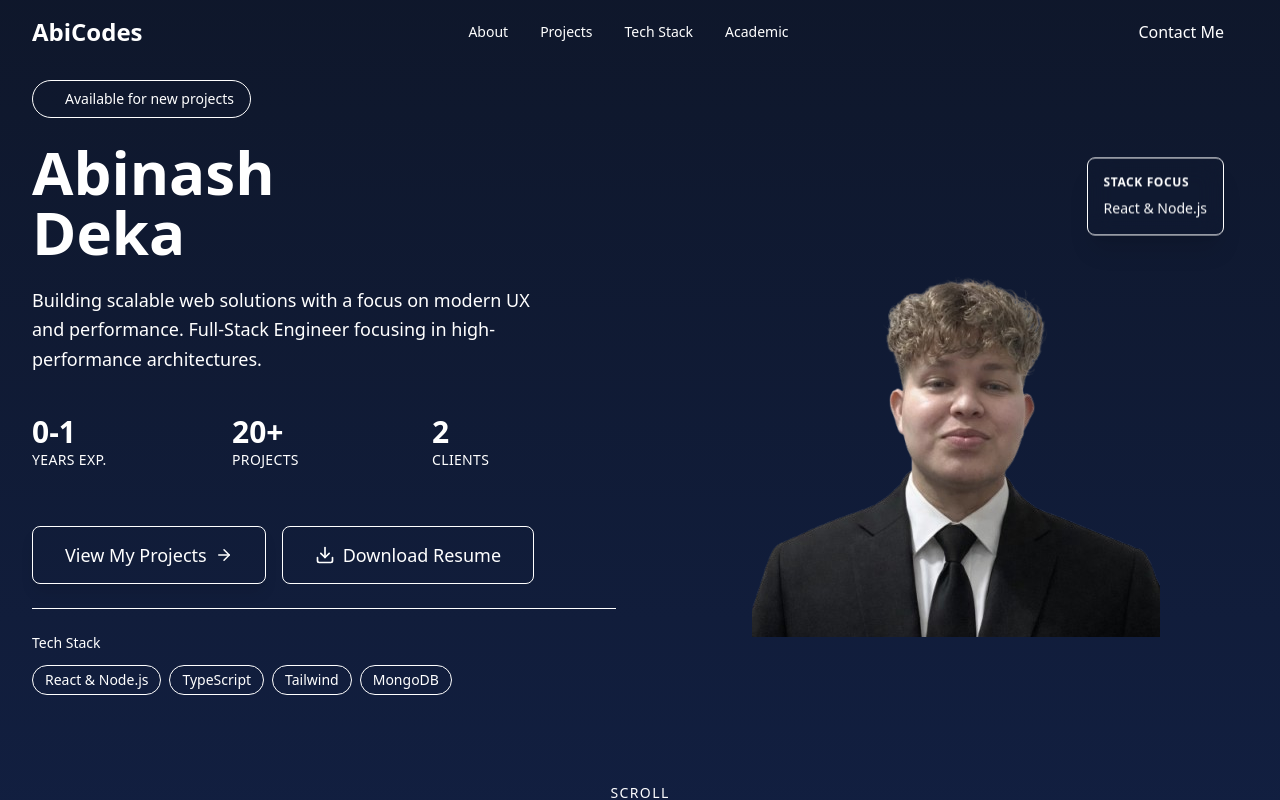
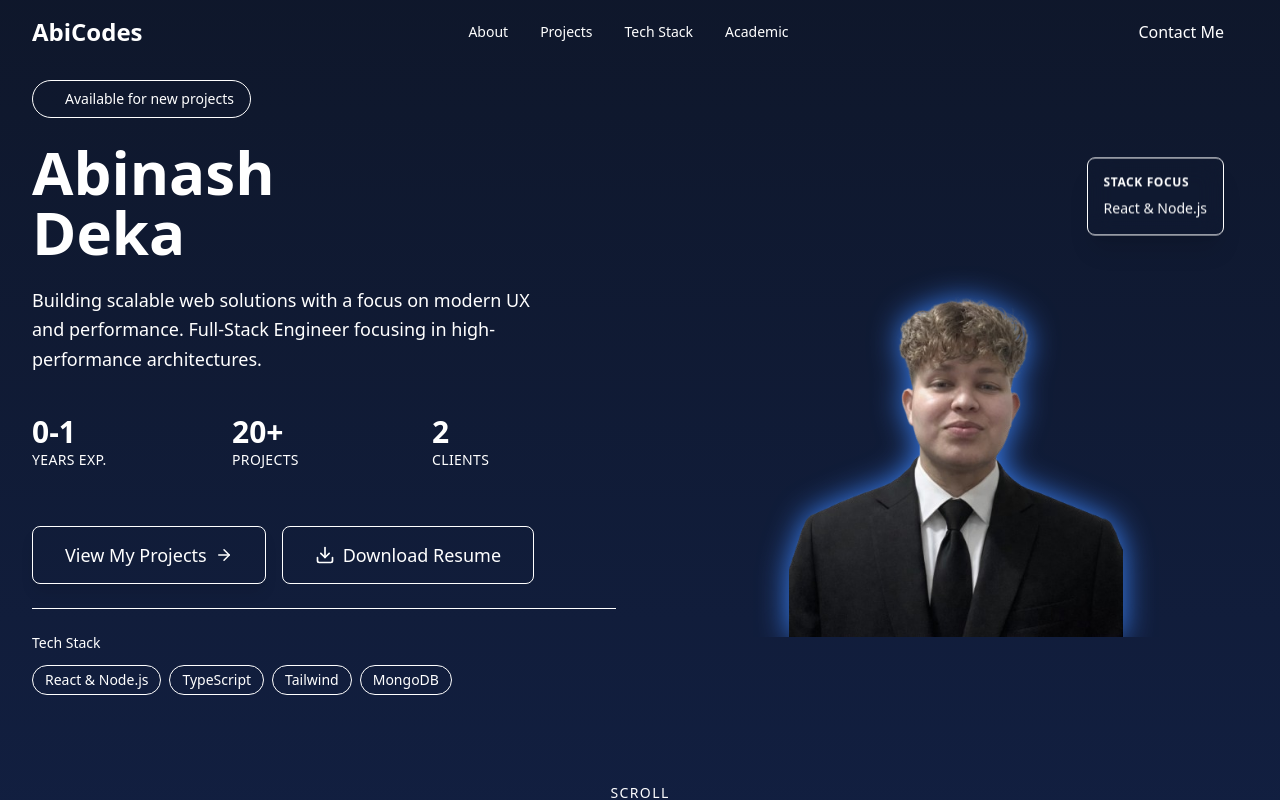
Before and after one commit to Abi-390/myPortfolio, a React app in the folder frontend/: page / in a window 1280 px wide. Shown: the top 800 px of the page. Built offline with nearby package versions, Linux system fonts and the light colour scheme; the HTML template or start-up script is replaced by a standard one.

Commit message:
Added glowing effect to hero img

```diff
--- a/frontend/src/sections/Hero.jsx
+++ b/frontend/src/sections/Hero.jsx
@@ -147,11 +147,13 @@ const Hero = () => {
     <div className="absolute inset-0 rounded-2xl bg-accent/20 blur-2xl opacity-70"></div>
 
     {/* Image */}
-    <img
-      src="me.png"
-      alt="Abinash Deka"
-      className="relative z-10 rounded-3xl  border-accent/40  object-cover max-h-[800px]"
-    />
+   <img
+  src="me.png"
+  alt="Abinash Deka"
+  className="max-h-[500px] object-contain
+             drop-shadow-[0_0_15px_#3b82f6]"
+/>
+
 
   </div>
 </div>
```
